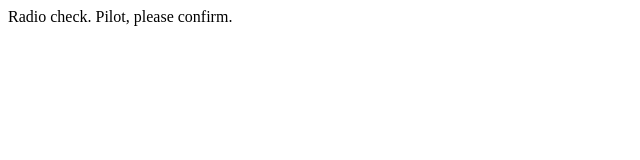
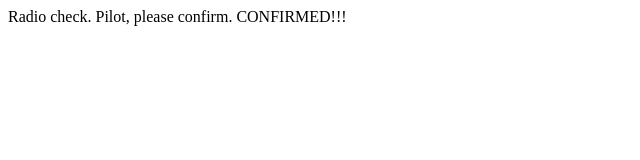
Before and after one commit to kaixin2017/Commnication-log, a plain HTML site: page index.html in a window 1280 px wide. Shown: the whole page, without its empty margins (0-640 px from the left). Drawn offline with Linux system fonts and the light colour scheme.

Commit message:
Added second line to log.

```diff
--- a/index.html
+++ b/index.html
@@ -1,5 +1,5 @@
 <html>
    <body>
-      <p>Radio check. Pilot, please confirm.</p>
+      <p>Radio check. Pilot, please confirm. CONFIRMED!!!</p>
    </body>
 </html>
```
